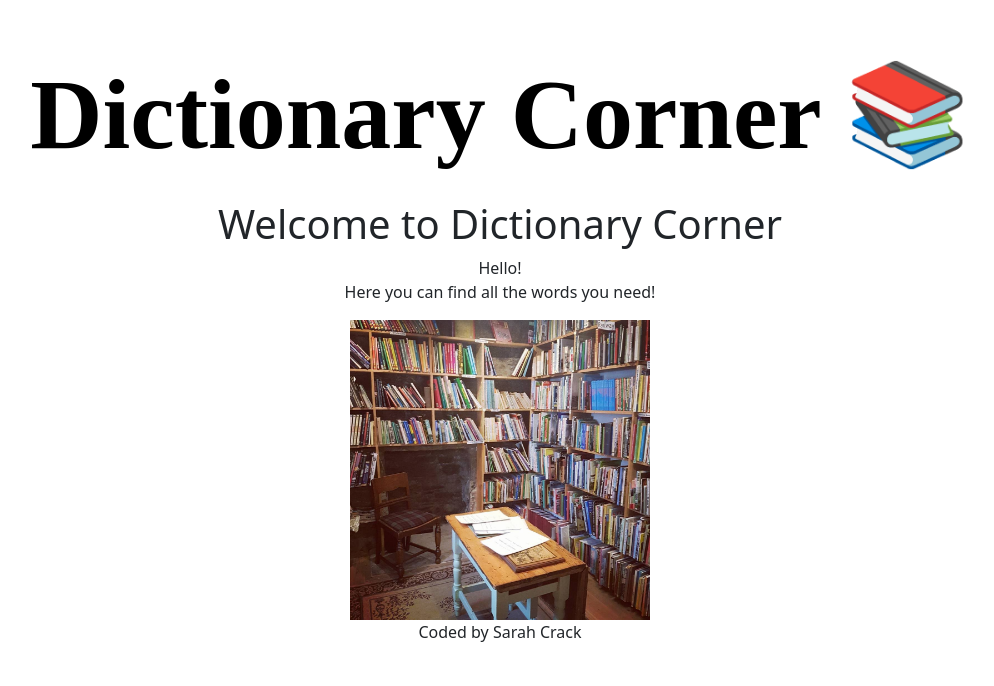
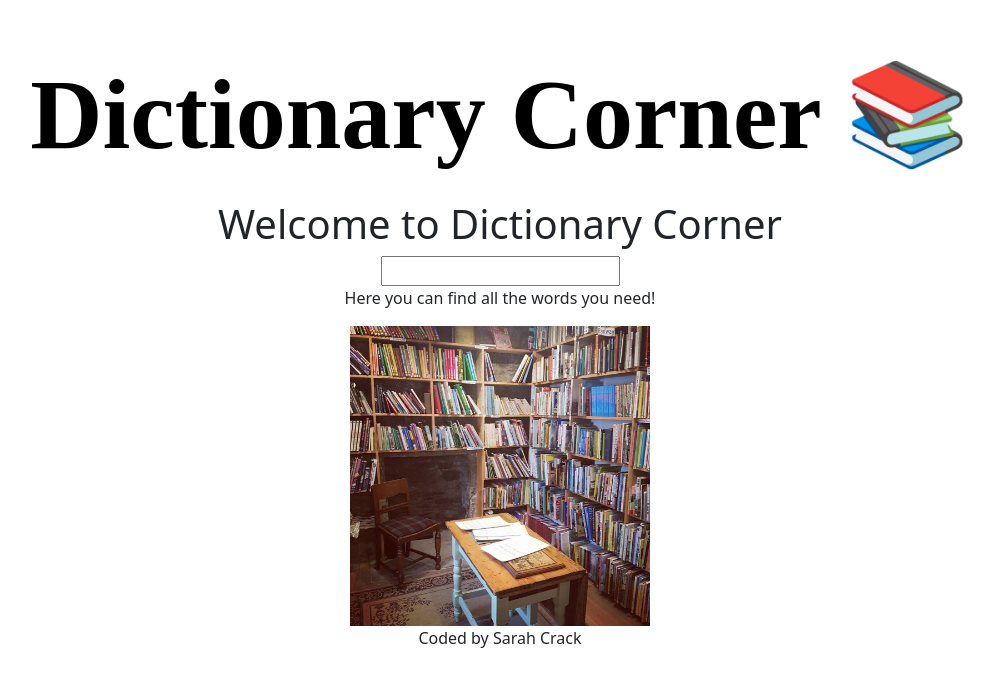
Before and after one commit to sarahcrack/dictionary-corner, a React (Create React App) app: page / in a window 1280 px wide. Shown: the top 686 px of the page, without its empty margins (140-1134 px from the left). Built offline with nearby package versions, Linux system fonts and the light colour scheme; a web font is replaced by a local one.

Commit message:
created a form to search for a word and setKeyword state

```diff
--- a/src/Components/Dictionary/Dictionary.js
+++ b/src/Components/Dictionary/Dictionary.js
@@ -1,6 +1,22 @@
-import React from "react";
+import React, { useState } from "react";
 function Dictionary() {
-  return <div className="Dictionary">Hello!</div>;
+  const [keyword, setKeyword] = useState("");
+
+  function handleKeywordChange(event) {
+    setKeyword(event.target.value);
+  }
+
+  function search(event) {
+    event.preventDefault();
+    alert(`Searching for ${keyword} definition`);
+  }
+  return (
+    <div className="Dictionary">
+      <form onSubmit={search}>
+        <input type="search" autofocus={true} onChange={handleKeywordChange} />
+      </form>
+    </div>
+  );
 }
 
 export default Dictionary;
```
